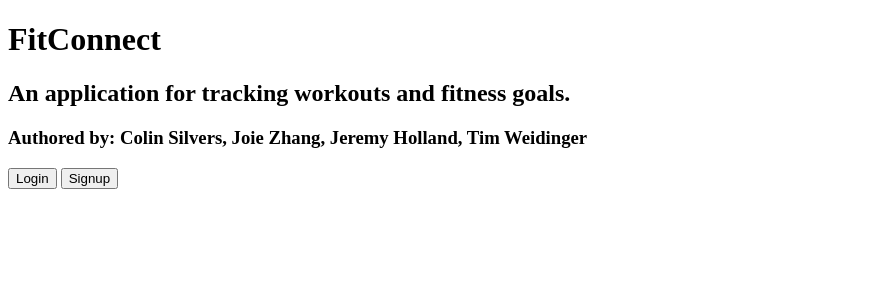
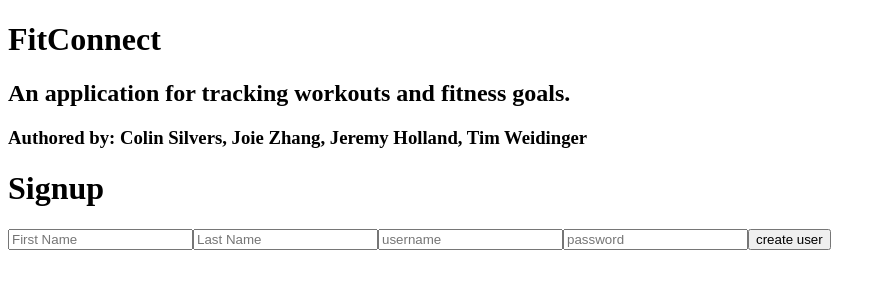
Before and after one commit to GoblinSharkFitConnect/FitConnect, a React (Create React App) app in the folder client/: page /signup in a window 1280 px wide. Shown: the top 300 px of the page, without its empty margins (0-886 px from the left). Built offline with nearby package versions, Linux system fonts and the light colour scheme.

Commit message:
working signup login redirecting, starting on SideBar component

```diff
--- a/client/src/App.jsx
+++ b/client/src/App.jsx
@@ -1,14 +1,17 @@
 import React from "react";
 import Dashboard from "./components/Dashboard.jsx";
 import Login from "./components/Login.jsx";
+import Homepage from "./components/Homepage.jsx";
+import Signup from "./components/Signup.jsx";
 import { Route, Router, Routes } from "react-router-dom";
 
 const App = () => {
     return (
         <div>
             <Routes>
-                <Route exact path="/" element={<p>hello</p>} />
+                <Route exact path="/" element={<Homepage />} />
                 <Route path="/login" element={<Login />} />
+                <Route path="/signup" element={<Signup />} />
                 <Route path="/dashboard" element={<Dashboard />} />
             </Routes>
         </div>
--- a/client/src/components/Homepage.jsx
+++ b/client/src/components/Homepage.jsx
@@ -0,0 +1,33 @@
+import React from "react";
+import { useNavigate } from "react-router";
+import { useEffect } from "react";
+import { Route, Router, Routes } from "react-router-dom";
+
+const Homepage = () => {
+
+    const navigate = useNavigate();
+
+    const navigateToLogin = () => {
+        console.log('click login')
+        navigate('/login')
+    }
+
+    const navigateToSignup = () => {
+        navigate('/signup')
+    }
+
+    return (
+        <div>
+          <button onClick={navigateToLogin}>Login</button>
+          <button onClick={navigateToSignup}>Signup</button>
+            {/*
+                <Routes>
+                    <Route path="/login" element={<Login />}></Route>
+                    <Route path="/signup" element={<Signup />}></Route>
+                </Routes> */}
+
+        </div>
+    );
+};
+
+export default Homepage;
--- a/client/src/components/Login.jsx
+++ b/client/src/components/Login.jsx
@@ -1,9 +1,36 @@
 import React from "react";
+import { useNavigate } from "react-router";
 
 const Login = () => {
+
+    const navigate = useNavigate();
+
+    const handleSubmit = (e) => {
+        e.preventDefault();
+        const obj = {
+            username: e.target.username.value,
+            password: e.target.password.value
+        };
+        fetch('/api/login', {
+            method: 'POST',
+            headers: { 'Content-Type': 'application/json' },
+            body: JSON.stringify(obj)
+        })
+            .then((res) => {
+                if (res.ok) {
+                    navigate('/dashboard');
+                }
+            })
+    }
+
     return (
         <div>
-            <p>This is the Login page.</p>
+            <h1>Login</h1>
+            <form onSubmit={handleSubmit}>
+                <input name="username" type="text" placeholder="Username"></input>
+                <input name="password" type="password" placeholder="Password"></input>
+                <input type='submit' value="Log In"></input>
+            </form>
         </div>
     )
 };
--- a/client/src/components/Signup.jsx
+++ b/client/src/components/Signup.jsx
@@ -0,0 +1,42 @@
+import React from "react";
+import { useNavigate } from "react-router";
+
+const Signup = () => {
+
+    const navigate = useNavigate();
+
+    const handleSubmit = (e) => {
+        e.preventDefault();
+        const obj = {
+            firstName: e.target.firstName.value,
+            lastName: e.target.lastName.value,
+            username: e.target.username.value,
+            password: e.target.password.value
+        };
+        fetch('/api/signup', {
+            method: 'POST',
+            headers: { 'Content-Type': 'application/json' },
+            body: JSON.stringify(obj)
+        })
+            .then((res) => {
+                if (res.ok) {
+                    navigate('/login');
+                }
+            })
+    }
+
+    return (
+        <div>
+            <h1>Signup</h1>
+            <form onSubmit={handleSubmit}>
+                <input name="firstName" type="text" placeholder="First Name"></input>
+                <input name="lastName" type="text" placeholder="Last Name"></input>
+                <input name="username" type="text" placeholder="username"></input>
+                <input name="password" type="password" placeholder="password"></input>
+                <input type="submit" value="create user"></input>
+            </form>
+        </div>
+    )
+};
+
+export default Signup;
--- a/client/src/index.html
+++ b/client/src/index.html
@@ -13,11 +13,6 @@
     <div>
       <h3>Authored by: Colin Silvers, Joie Zhang, Jeremy Holland, Tim Weidinger</h3>
     </div>
-    <div>
-      <button>Login</button>
-      <button>Signup</button>
-    </div>
     <div id="app"></div>
-    <script defer src="bundle.js"></script>
   </body>
 </html>
--- a/package.json
+++ b/package.json
@@ -51,8 +51,8 @@
     "express-session": "^1.17.3",
     "node-fetch": "^3.3.1",
     "pg": "^8.11.1",
-    "react": "^18.2.0",
-    "react-dom": "^18.2.0",
+    "react": "^17.0.2",
+    "react-dom": "^17.0.2",
     "react-router": "^6.14.1",
     "react-router-dom": "^6.14.1",
     "uuid": "^9.0.0"
--- a/webpack.config.js
+++ b/webpack.config.js
@@ -9,6 +9,7 @@ module.exports = {
     publicPath: '/',
     filename: 'bundle.js',
   },
+  devtool: 'eval-source-map',
   mode: process.env.NODE_ENV,
   module: {
     rules: [
```
Also changed, not shown: client/src/components/SideBar.jsx (added, +27 -0 lines), client/src/login.html (deleted, +0 -14 lines), client/src/signup.html (deleted, +0 -17 lines), 2 other files (tests, documents, lock files or other folders).
